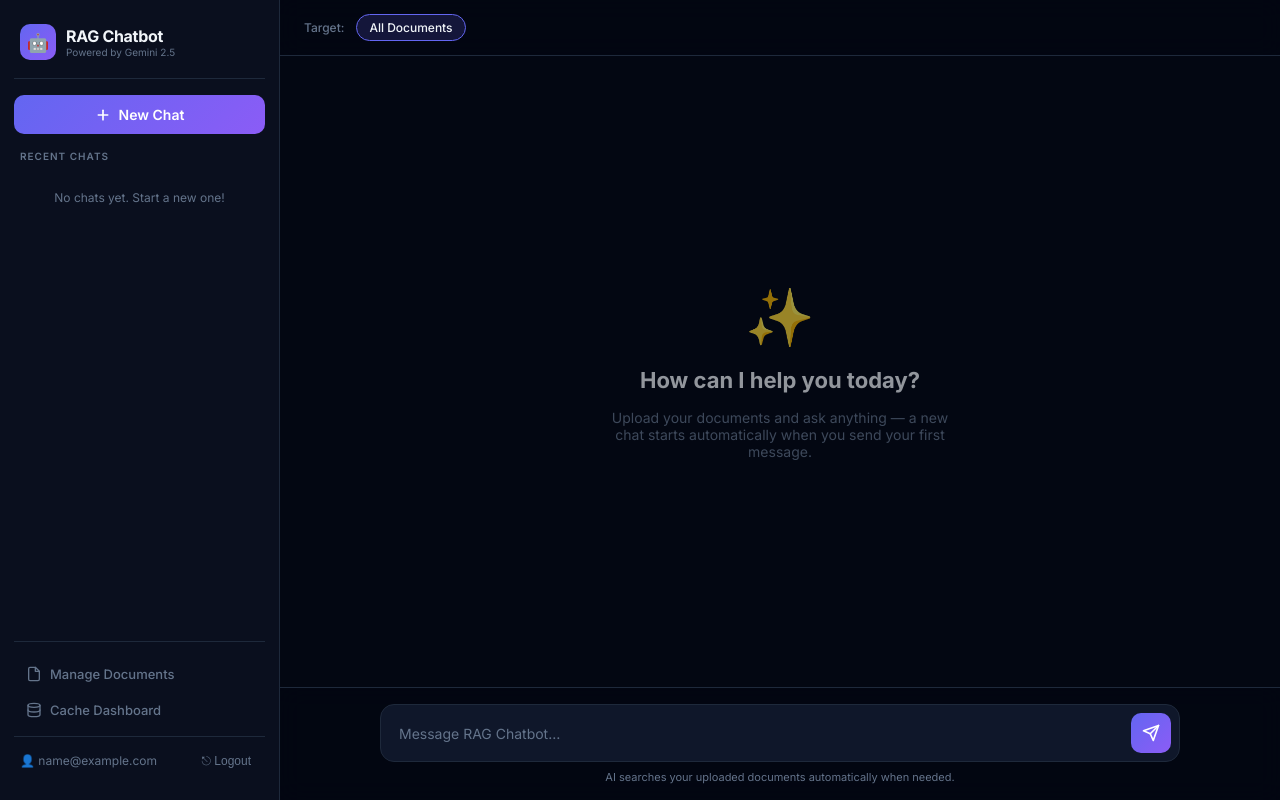
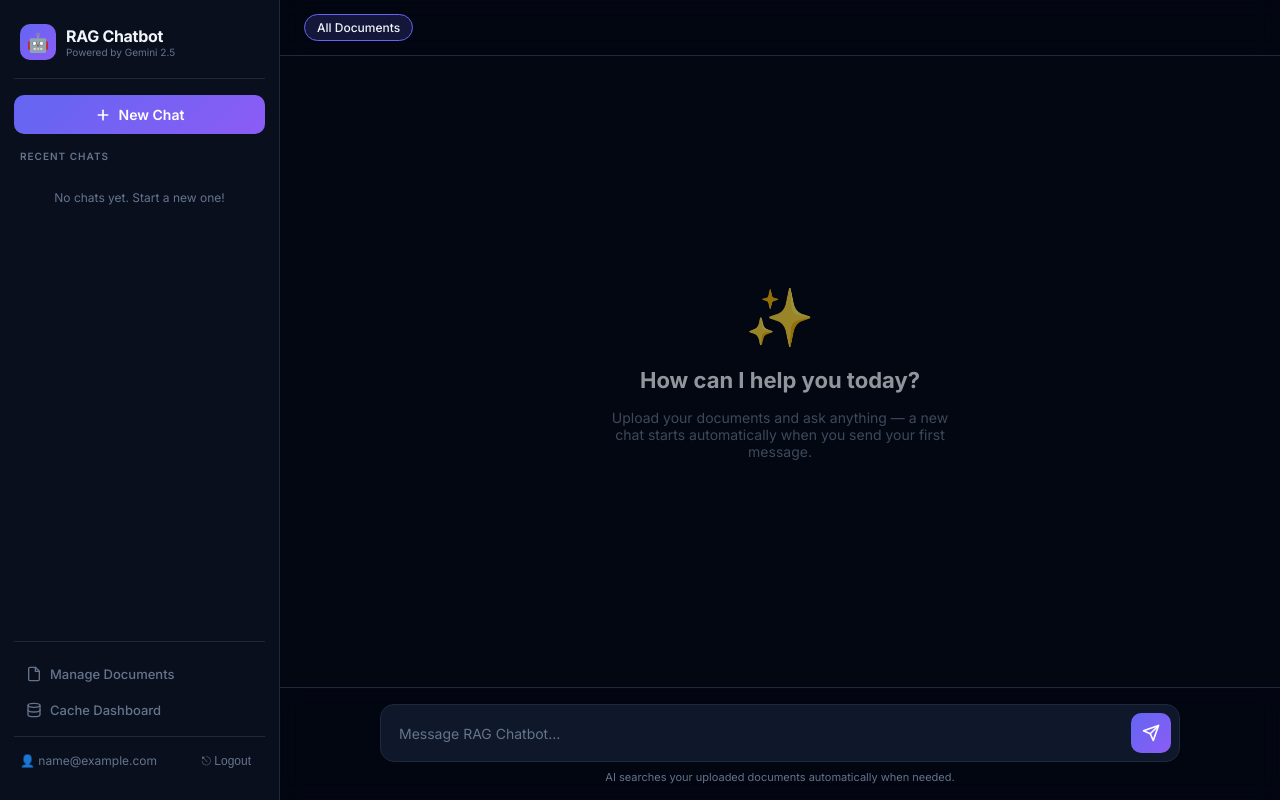
Before and after one commit to JoynerRaj/ai-rag-chatbot-01, a Django app: page / in a window 1280 px wide. Run offline with Django 5.2, Linux system fonts and the light colour scheme; the visitor is signed in with stand-in values (Sample User, id 1); data that the repository does not hold is empty.

Commit message:
style: remove 'Target:' label from document selection pills in chat UI

```diff
--- a/django_chat/templates/chat.html
+++ b/django_chat/templates/chat.html
@@ -310,8 +310,7 @@
   <!-- TOPBAR -->
   <div class="topbar">
     <div class="doc-pills">
-      <div class="doc-pills-label">Target:</div>
-      <label>
+      <!-- Label removed as per request -->      <label>
         <input type="radio" name="docPill" value="" checked>
         <span>All Documents</span>
       </label>
```
